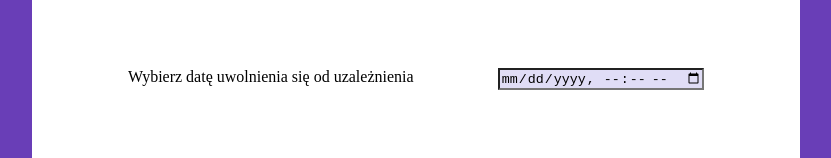
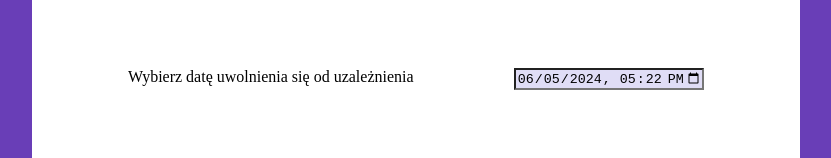
Before and after one commit to RadekPalka/react-i-am-sober, a React (Vite) app in the folder I am sober/: page / in a window 1280 px wide. Shown: the part 359-517 px from the top of the page, without its empty margins (224-1055 px from the left). Built offline with nearby package versions, Linux system fonts and the light colour scheme.

Commit message:
add props to input components

```diff
--- a/I am sober/src/App.tsx
+++ b/I am sober/src/App.tsx
@@ -14,12 +14,12 @@ const App: React.FC = () => {
 		}).replaceAll(",",""),
 		addictionDailyCost : 0
 	})
-	console.log(userData.addictionFreeDate)
+
 	return (
 		<>
 			<Routes>
 				<Route path='/' element={<MainPage userData={userData} setUserData={setUserData} />} />
-				<Route path='/dashboard' element={<Dashboard />} />
+				<Route path='/dashboard' element={<Dashboard userData={userData}/>} />
 			</Routes>
 		</>
 	);
--- a/I am sober/src/tsx/AddictionInput.tsx
+++ b/I am sober/src/tsx/AddictionInput.tsx
@@ -1,9 +1,28 @@
+import { ChangeEvent } from "react";
 import { StyledInput } from "../styles/StyledInput";
-export const AddictionInput: React.FC = () => {
+import { UserData } from "../ts/types";
+
+interface AddictionTypeProps {
+	value: string;
+	setUserData: React.Dispatch<React.SetStateAction<UserData>>;
+}
+export const AddictionInput: React.FC<AddictionTypeProps> = ({value, setUserData}) => {
+	const handleChange = (e: ChangeEvent<HTMLInputElement>) => {
+    setUserData(prevState => ({
+      ...prevState,
+      addictionType: e.target.value
+    }));
+  };
 	return (
 		<>
 			<label htmlFor="addiction-choice'">Od czego jesteś uzależniony</label>
-			<StyledInput id='addiction-choice' list='Addiction-type' required/>
+			<StyledInput
+			id='addiction-choice'
+			list='Addiction-type'
+			value={value}
+			onChange={handleChange}
+			required
+			/>
 			<datalist id='Addiction-type'>
 				<option value='Alkohol' />
 				<option value='Narkotyki' />
--- a/I am sober/src/tsx/DailyCostInput.tsx
+++ b/I am sober/src/tsx/DailyCostInput.tsx
@@ -1,11 +1,30 @@
+import { ChangeEvent } from "react";
 import { StyledInput } from "../styles/StyledInput";
-export const DailyCostInput: React.FC = () => {
+import { UserData } from "../ts/types";
+interface DailyCostInputProps {
+	value: number;
+	setUserData: React.Dispatch<React.SetStateAction<UserData>>;
+}
+export const DailyCostInput: React.FC<DailyCostInputProps> = ({value, setUserData}) => {
+	const handleChange = (e: ChangeEvent<HTMLInputElement>) => {
+    setUserData(prevState => ({
+      ...prevState,
+      addictionDailyCost: Number(e.target.value)
+    }));
+  };
 	return (
 		<>
 			<label htmlFor='daily-cost'>
 				Ile pieniędzy dziennie traciłeś na uzależnienie?
 			</label>
-			<StyledInput type='number' id='daily-cost' required/>
+			<StyledInput
+			type='number'
+			id='daily-cost'
+			min="0"
+			value={value || ""}
+			onChange={handleChange}
+			required
+			/>
 		</>
 	);
 };
--- a/I am sober/src/tsx/Dashboard.tsx
+++ b/I am sober/src/tsx/Dashboard.tsx
@@ -1,4 +1,11 @@
-export const Dashboard : React.FC = () =>{
+import { UserData } from "../ts/types";
+
+interface DashboardProps {
+	userData: UserData;
+
+}
+export const Dashboard : React.FC<DashboardProps> = ({userData}) =>{
+  console.log(userData)
   return(
     <div>
       <h1>Dashboard</h1>
--- a/I am sober/src/tsx/DateInput.tsx
+++ b/I am sober/src/tsx/DateInput.tsx
@@ -1,11 +1,30 @@
+import { ChangeEvent } from "react";
 import { StyledInput } from "../styles/StyledInput";
-export const DateInput: React.FC = () => {
+import { UserData } from "../ts/types";
+interface DateInputProps{
+	value: string;
+	setUserData: React.Dispatch<React.SetStateAction<UserData>>
+}
+export const DateInput: React.FC<DateInputProps> = ({value, setUserData}) => {
+
+	const handleChange = (e: ChangeEvent<HTMLInputElement>) => {
+    setUserData(prevState => ({
+      ...prevState,
+      addictionFreeDate: e.target.value
+    }));
+  };
 	return (
 		<>
 			<label htmlFor='addiction-free-date'>
 				Wybierz datę uwolnienia się od uzależnienia
 			</label>
-			<StyledInput type="datetime-local" id='addiction-free-date' required />
+			<StyledInput
+			type="datetime-local"
+			id='addiction-free-date'
+			value={value}
+			max={value}
+			onChange={handleChange}
+			required />
 		</>
 	);
 };
```
